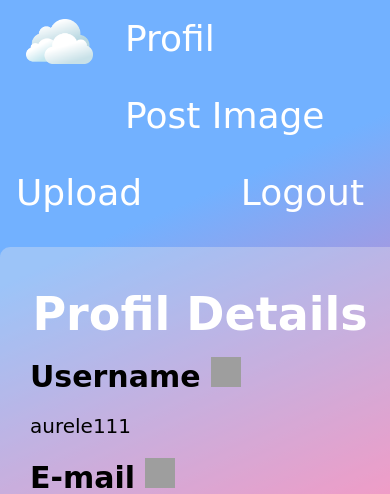
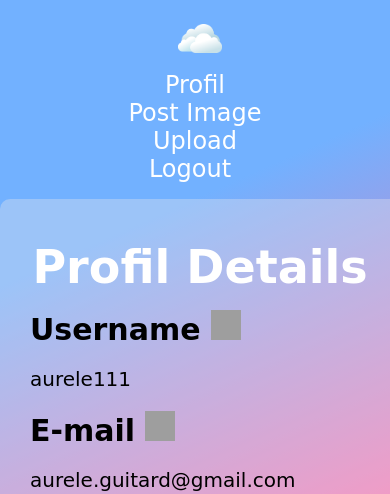
Before and after one commit to SykaBliet/Agramur, a PHP site: page /profil.php in a window 390 px wide; the page is wider, and only the part inside the window is pictured. Shown: the top 494 px of that part. Run offline with PHP 8.4, Linux system fonts and the light colour scheme; a user stored in the database is signed in; data comes from the database, SQL or seed files in the repository; some web fonts are replaced; grey boxes are pictures that could not be loaded.

Commit message:
Css best

```diff
--- a/galleryPage.php
+++ b/galleryPage.php
@@ -7,6 +7,11 @@ require 'gallery.php';
     $sql = "SELECT * FROM userphotos WHERE photoid order by dates DESC";
     $stmt = $pdo->query($sql);
     $row = $stmt->fetchAll();
+    if (empty($row)) {
+        ?>
+            <h1>There is no photos uploaded yet</h1>
+        <?php
+    }
     foreach ($row as $key => $value) {
     ?>
     <div class="container-gallery">
--- a/header.php
+++ b/header.php
@@ -21,8 +21,12 @@ if (isset($_SESSION['userId'])) {
     <header>
         <nav class="nav-bar">
             <ul class="ul-navbar">
-                <a class="logo" href="index.php"><img class="logo-img1" src="img/logo-img1.png" alt="logo"></a>
-                <li class="li-navbar"><a href="profil.php">Profil</a></li>
+                <li class="logo">
+                    <a href="index.php"><img class="logo-img1" src="img/logo-img1.png" alt="logo"></a>
+                </li>
+                <li class="li-navbar">
+                    <a href="profil.php">Profil</a>
+                </li>
                 <li class="li-navbar"><a href="post-image.php">Post Image</a></li>
                 <li class="li-navbar"><a href="upload-page.php">Upload</a></li>
                 <li class="li-navbar-logout">
--- a/style.css
+++ b/style.css
@@ -83,6 +83,52 @@ a {
     color: white;
 }
 
+a:hover {
+    color: rgb(136, 74, 130);
+}
+
+@media only screen and (max-width: 780px) {
+    .logo-img1 {
+        width: 44px;
+        height: auto;
+        margin-top: 10px;
+    }
+    .ul-navbar {
+        align-items: center;
+    }
+    .li-navbar {
+        font-size: 24px;
+    }
+    .li-navbar-logout {
+     font-size: 24px;
+ }
+}
+
+@media only screen and (max-width: 580px) {
+    /*shows elements in a column*/
+    ul{
+      flex-direction: column;
+    }
+
+    /* deletes margin on top or bottom of the a tag*/
+    li{
+      margin: 0;
+    }
+   /* makes sure that the a tag will take the entire screen*/
+   .ul-navbar {
+       display: flex;
+       align-items: center;
+   }
+   .li-navbar {
+       font-size: 24px;
+       padding: 0;
+   }
+   .li-navbar-logout {
+    font-size: 24px;
+    padding: 0;
+    }
+}
+
 .login-title {
     text-align: center;
     font-size: 46px;
@@ -99,6 +145,7 @@ a {
     background: rgba(238, 234, 234, 0.329);
     border-radius: 10px;
 }
+
 .container-forgot-form {
     position: relative;
     margin: 4% auto;
@@ -107,6 +154,7 @@ a {
     background: rgba(238, 234, 234, 0.329);
     border-radius: 10px;
 }
+
  .form-login {
     display: inline-block;
     margin-left: auto;
@@ -471,10 +519,6 @@ input[name="comment"]{
     pointer-events: none;
 }
 
-.select {
-    cursor: pointer;
-}
-
 .container-gallery {
     position: relative;
     margin: 4% auto;
@@ -643,12 +687,16 @@ input[name="comment"]{
     margin-left: 45px;
 }
 
+.select:hover {
+    background-color:#aec3fd;
+}
+
 .container-item1 {
     margin-left: 30px;
 }
 
 .delete {
-    background-color: rgba(240, 132, 132, 0.575);
+    background-color: rgba(251, 249, 249, 0.123);
     border: none;
     position: absolute;
     right: 0px;
```
Also changed, not shown: home.php (+6 -1 lines). Lines whose indentation alone changed are shown as unchanged.
